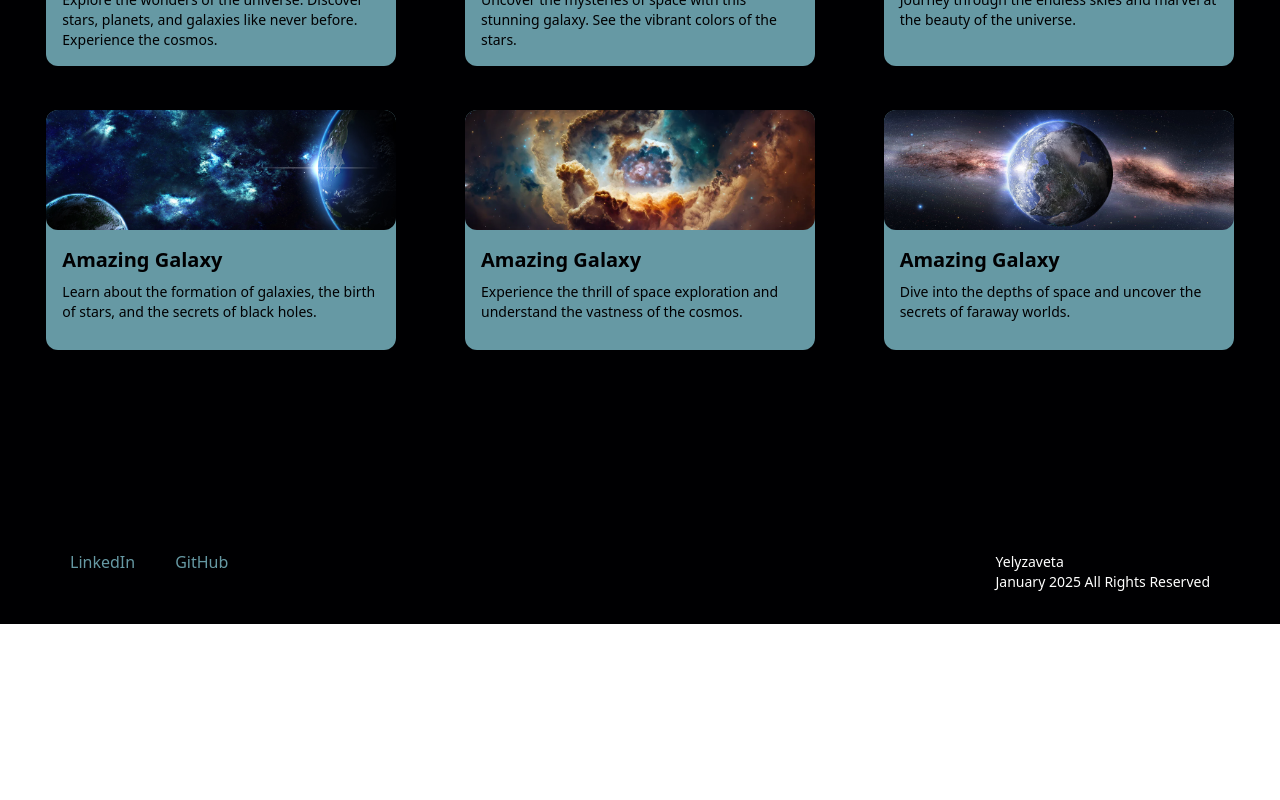
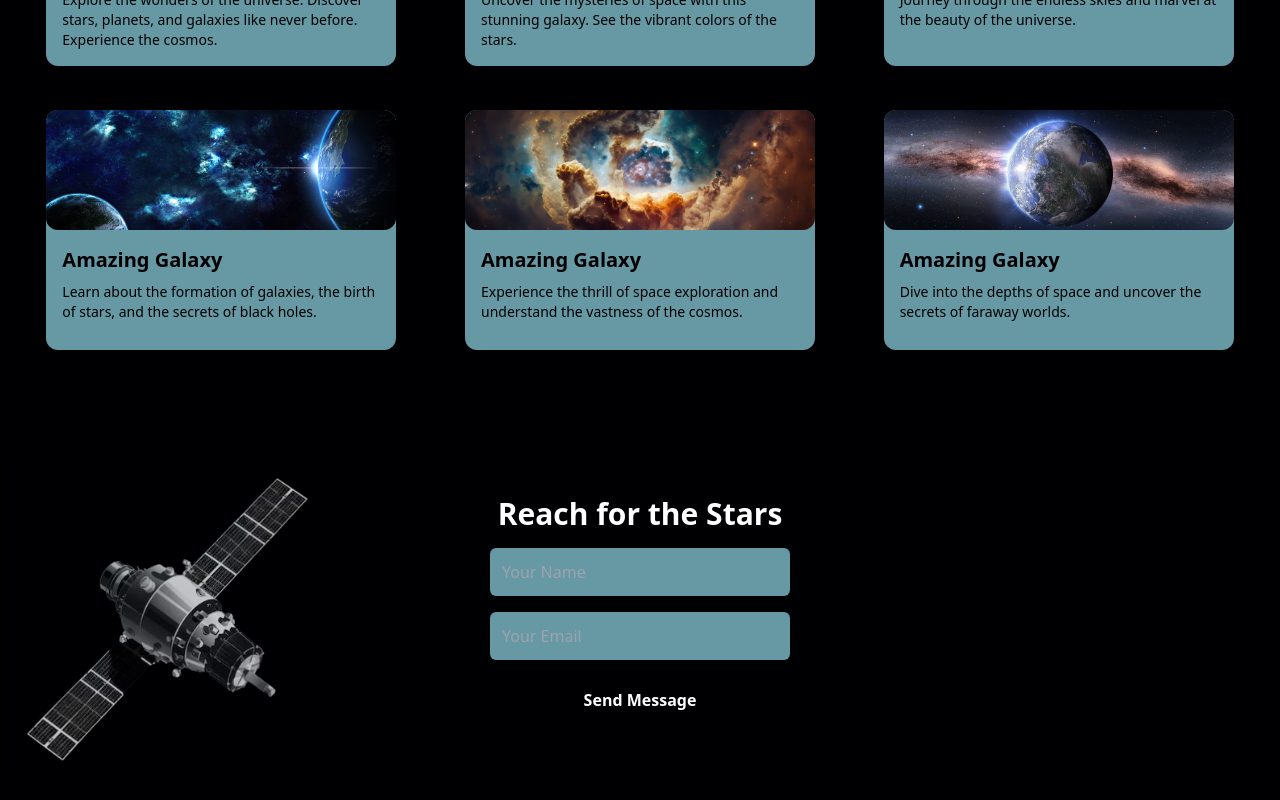
Before and after one commit to Yelyzaaveta/space-blog, a React (Vite) app: page / in a window 1280 px wide. Shown: the part 1452-2252 px from the top of the page. Before the commit the page ends 2076 px from the top, so only its background shows below. Built offline with nearby package versions, Linux system fonts and the light colour scheme.

Commit message:
feature: section with sattelight (test)

```diff
--- a/src/App.tsx
+++ b/src/App.tsx
@@ -3,6 +3,7 @@ import WelcomeSection from "./section/WelcomeSection";
 import PlatesSection from "./section/PlatesSection";
 import FooterSection from "./section/FooterSection";
 import PlanetsSection from "./section/PlanetsSection";
+import ContactSection from "./section/ContactSection";
 
 import AOS from "aos";
 import "aos/dist/aos.css";
@@ -24,8 +25,8 @@ function App() {
         <WelcomeSection />
         <PlanetsSection />
         <PlatesSection />
+        <ContactSection />
         <FooterSection />
-
       </div>
     </div>
   );
--- /dev/null
+++ b/src/section/ContactSection.tsx
@@ -0,0 +1,79 @@
+import Sattelite from "../assets/images/sattelite-dark.png";
+
+const ContactSection = () => {
+  return (
+    <section className="w-full mt-[100px] h-[320px] bg-dark relative overflow-hidden flex items-center justify-center">
+      <div
+        className="absolute right-0 w-full h-full animate-blackSlide z-10"
+        style={{
+          background:
+            "linear-gradient(to right, rgba(0, 0, 2, 1) 90%, rgba(0, 0, 0, 0) 100%)",
+        }}
+      ></div>
+
+      <div className="absolute right-0 transform animate-satelliteFly z-20">
+        <img
+          src={Sattelite}
+          alt="Sattelite"
+          className="w-[450px] h-auto opacity-80"
+        />
+      </div>
+
+      <div className="relative text-center opacity-100">
+        <h2 className="text-3xl font-bold mb-4 text-white">
+          Reach for the Stars
+        </h2>
+        <form className="w-[300px] mx-auto space-y-4">
+          <input
+            type="text"
+            placeholder="Your Name"
+            className="w-full p-3 rounded-md bg-light text-dark placeholder-gray-400 focus:outline-none"
+          />
+          <input
+            type="email"
+            placeholder="Your Email"
+            className="w-full p-3 rounded-md bg-light text-dark placeholder-gray-400 focus:outline-none"
+          />
+          <button
+            type="submit"
+            className="w-full p-3 bg-primary text-white rounded-md font-bold hover:bg-primary-dark transition duration-300"
+          >
+            Send Message
+          </button>
+        </form>
+      </div>
+
+      <style>
+        {`
+          @keyframes satelliteFly {
+            0% {
+              transform: translateX(100%);
+            }
+            100% {
+              transform: translateX(-200%);
+            }
+          }
+
+          .animate-satelliteFly {
+            animation: satelliteFly 5s linear forwards;
+          }
+
+          @keyframes blackSlide {
+            0% {
+              transform: translateX(10%);
+            }
+            100% {
+              transform: translateX(-100%);
+            }
+          }
+
+          .animate-blackSlide {
+            animation: blackSlide 6s linear forwards;
+          }
+        `}
+      </style>
+    </section>
+  );
+};
+
+export default ContactSection;
```
Also changed, not shown: src/assets/images/sattelite-dark.png (added), src/assets/images/sattelite-light.png (added).
